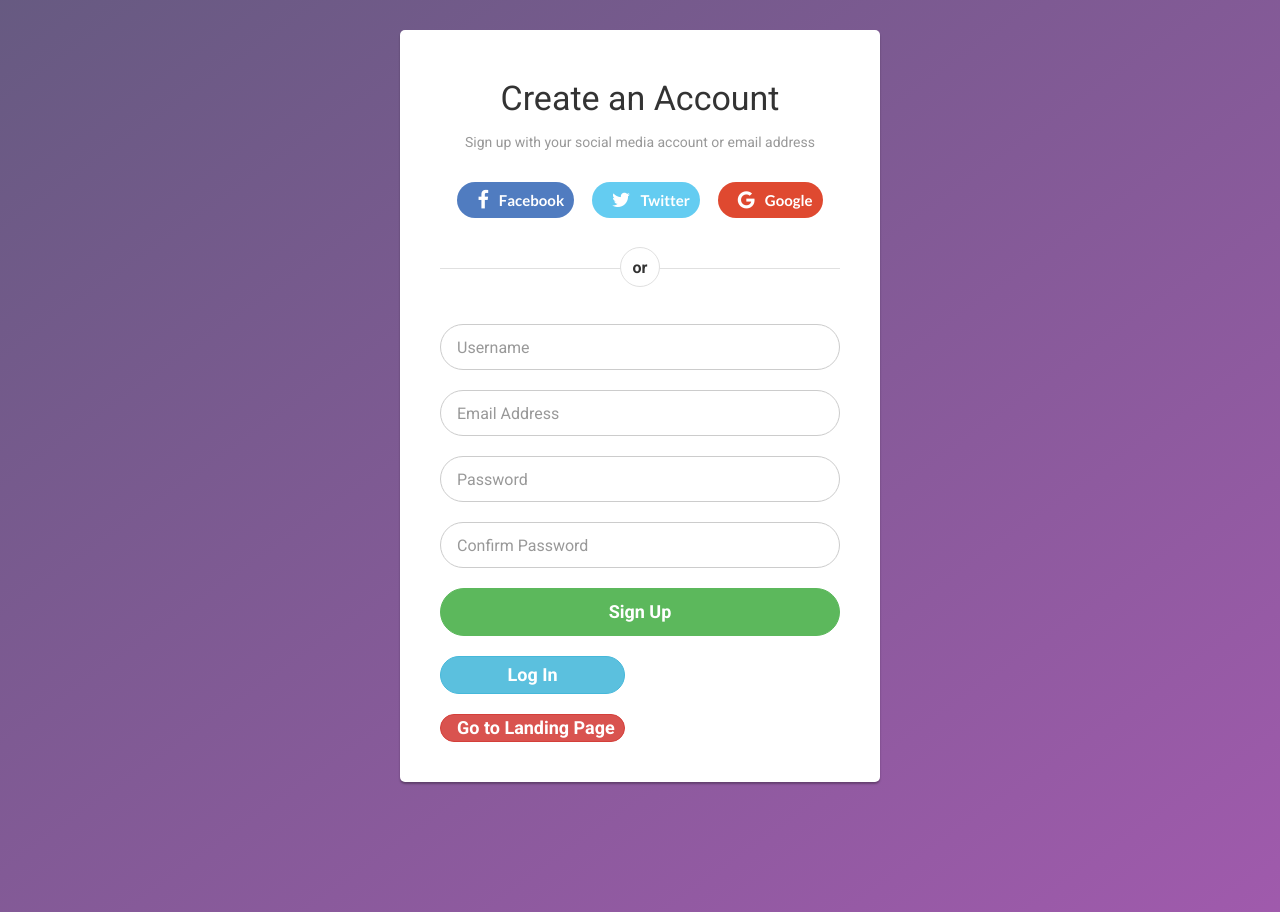
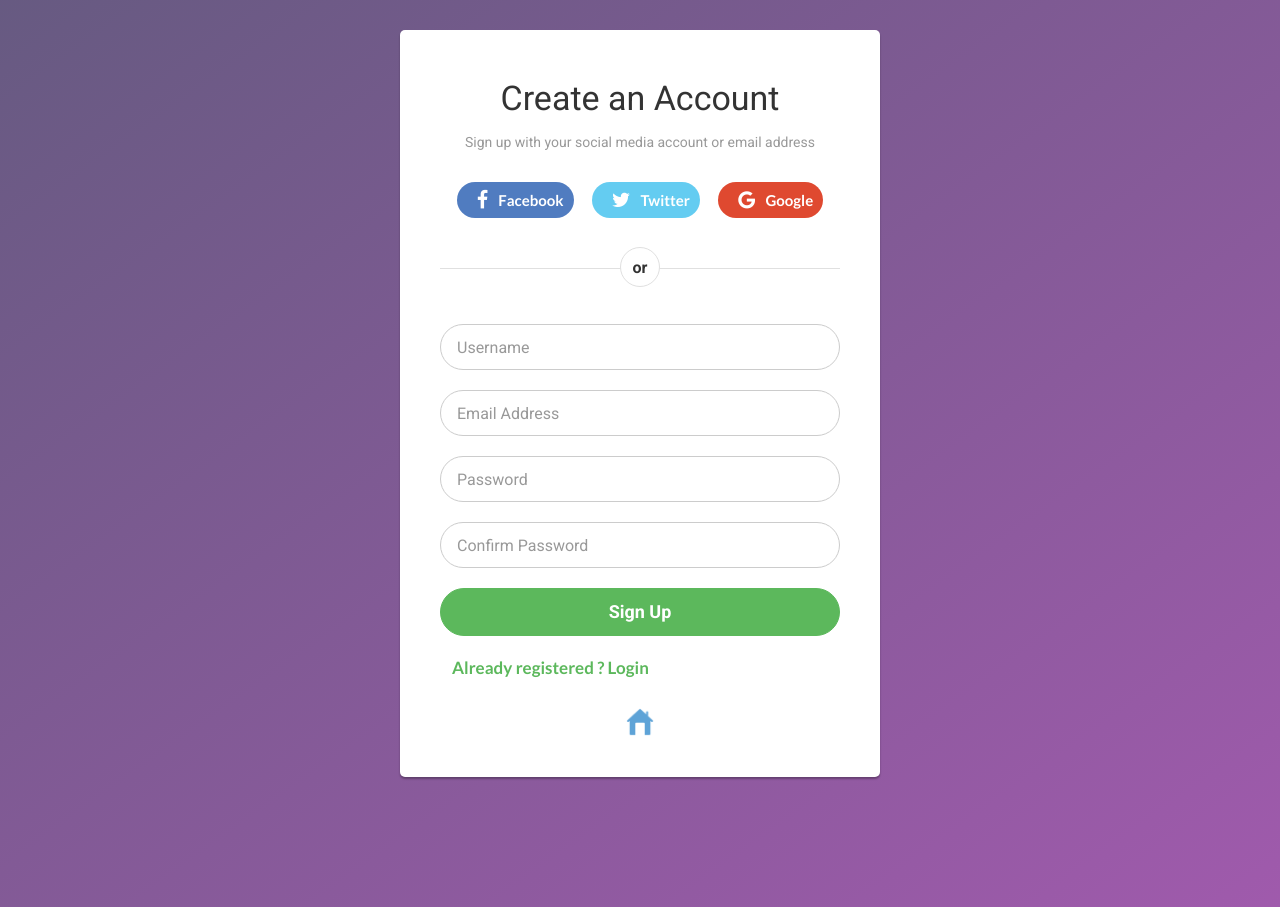
Before and after one commit to zaabu/Ah-frontend-templates, a PHP site: page /signup.html in a window 1280 px wide. Run offline with PHP 8.4, Linux system fonts and the light colour scheme.

Commit message:
Initial Commit

```diff
--- a/assets/css/form.css
+++ b/assets/css/form.css
@@ -114,11 +114,12 @@ body {
 .text-center {
     color:white;
     font-family: 'Lato', sans-serif;
+    font-size:17px;
+    border-color: #02B875;
+    background-color: #fff;
 }
 
-#password-reset {
-    margin-top:20px;
-}
+
 
 #sign-up-button {
     background-color: #5bc0de;
@@ -133,3 +134,19 @@ body {
     padding-bottom: 0px;
     margin-left:15px;
 }
+
+#home-button {
+    margin-top:25px;
+
+
+
+}
+
+#home-icon {
+    width:30px;
+    height: 30px;
+}
+.fa-home {
+    background-color: #d9534f;
+
+}
--- a/author.html
+++ b/author.html
@@ -6,7 +6,7 @@
 		<!-- Custom styles for this template -->
 		<link href="assets/css/mediumish.css" rel="stylesheet">
 		<link rel='stylesheet' href='https://stackpath.bootstrapcdn.com/bootstrap/4.1.3/css/bootstrap.min.css' type='text/css'>
-		<link rel='stylesheet' href="assets/css/main.css">
+		<link rel='stylesheet' href="assets/css/demo 2.css">
 		<link href="https://fonts.googleapis.com/css?family=Oswald" rel="stylesheet">
 		<link href="https://fonts.googleapis.com/css?family=Oswald" rel="stylesheet">
 		<link href="https://fonts.googleapis.com/css?family=Playfair+Display" rel="stylesheet">
--- a/home.html
+++ b/home.html
@@ -3,7 +3,7 @@
     <head>
         <title>Authors Haven</title>
         <link rel='stylesheet' href='https://stackpath.bootstrapcdn.com/bootstrap/4.1.3/css/bootstrap.min.css' type='text/css'>
-        <link rel='stylesheet' href="assets/css/main.css">
+        <link rel='stylesheet' href="assets/css/demo 2.css">
 
         <!-- <link rel='stylesheet' id='flotheme_general_css-css'  href='assets/css/general.css' type='text/css' media='all' /> -->
         <link rel="stylesheet" href="https://use.fontawesome.com/releases/v5.4.2/css/all.css" integrity="sha384-/rXc/GQVaYpyDdyxK+ecHPVYJSN9bmVFBvjA/9eOB+pb3F2w2N6fc5qB9Ew5yIns" crossorigin="anonymous">
--- a/landing.html
+++ b/landing.html
@@ -5,7 +5,7 @@
 <meta name="viewport" content="width=device-width, initial-scale=1.0,maximum-scale=1.0"/>
 
 
-<link rel='stylesheet' href='assets/css/main.css'>
+<link rel='stylesheet' href='assets/css/demo 2.css'>
 <link rel='stylesheet' id='juicerstyle-css'  href='assets/landing_page/embed.css' type='text/css' media='all' />
 <link rel='stylesheet' id='main-styles-css'  href='assets/landing_page/style.css' type='text/css' media='all' />
 <link rel='stylesheet' type='text/css' href='assets/css/style.css'>
@@ -86,7 +86,7 @@
 					<nav class="site_nav slate-nav">
 						<div class="menu-main-nav-container">
 							<ul id="menu-main-nav" class="menu">
-								<!-- <li id="sign_up" class="main-menu__item main-menu__item--171"><button class="slate-nav__subtoggle"></button><a href="#"><span class="icon-ink-drop" data-grunticon-embed></span>SIGN UP</a></li> -->
+								<li id="sign_up" class="main-menu__item main-menu__item--171"><button class="slate-nav__subtoggle"></button><a href="#"><span class="icon-ink-drop" data-grunticon-embed></span>SIGN UP</a></li>
 								<li id="sign_in" class="main-menu__item main-menu__item--13"><button class="slate-nav__subtoggle"></button><a href="#"><span class="icon-inspiration" data-grunticon-embed></span>SIGN IN</a></li>
 								<li id ="read" class="main-menu__item main-menu__item--7"><button class="slate-nav__subtoggle"></button><a href="#"><span class="icon-kristins-ink-pad" data-grunticon-embed></span>READ ARTICLES ></a></li>
 					</nav>
--- a/signup.html
+++ b/signup.html
@@ -44,21 +44,22 @@
 
 
 		<div class="row">
-				<div class="col-sm-6">
-						<button onclick="location.href='login.html'" type="button" id="sign-up-button" class="btn btn-success btn-sm btn-block signup-btn">Log In</button>
-
+			<div class="col-sm-7">
+					<!-- <button onclick="location.href='signup.html'" type="button" id="sign-up-button" class="btn btn-success btn-sm btn-block signup-btn">Sign Up here</button> -->
+					<div id="password-reset" class="text-center"><a href="login.html">Already registered ? Login </a></div>
 			</div>
 
 			<div class="col-sm-6">
-
+				<!-- <div id="password-reset" class="text-center"><a href="#">Forgot Password ? </a></div> -->
 
 			</div>
 		</div>
 
-			<br>
+		<div>
+			<div>
+					<div id="home-button" class="text-center"><a href="landing.html"><img id="home-icon" src="assets/img/home.png"></a></div>
+			</div>
 
-			<div class="row">
-				<button id="landing-button" onclick="location.href='landing.html'" type="button" class="btn btn-success btn-lg btn-block signup-btn">Go to Landing Page</button>
 
 		</div>
 	</form>
--- a/view_article.html
+++ b/view_article.html
@@ -14,7 +14,7 @@
 <!-- Custom styles for this template -->
 <link href="assets/css/mediumish.css" rel="stylesheet">
 <link rel='stylesheet' href='https://stackpath.bootstrapcdn.com/bootstrap/4.1.3/css/bootstrap.min.css' type='text/css'>
-<link rel='stylesheet' href="assets/css/main.css">
+<link rel='stylesheet' href="assets/css/demo 2.css">
 <link href="https://fonts.googleapis.com/css?family=Oswald" rel="stylesheet">
 <link href="https://fonts.googleapis.com/css?family=Oswald" rel="stylesheet">
 <link href="https://fonts.googleapis.com/css?family=Playfair+Display" rel="stylesheet">
```
Also changed, not shown: login.html (+18 -4 lines), assets/css/demo 2.css (renamed from assets/css/main.css), assets/img/home.png (added). Lines whose indentation alone changed are shown as unchanged.
